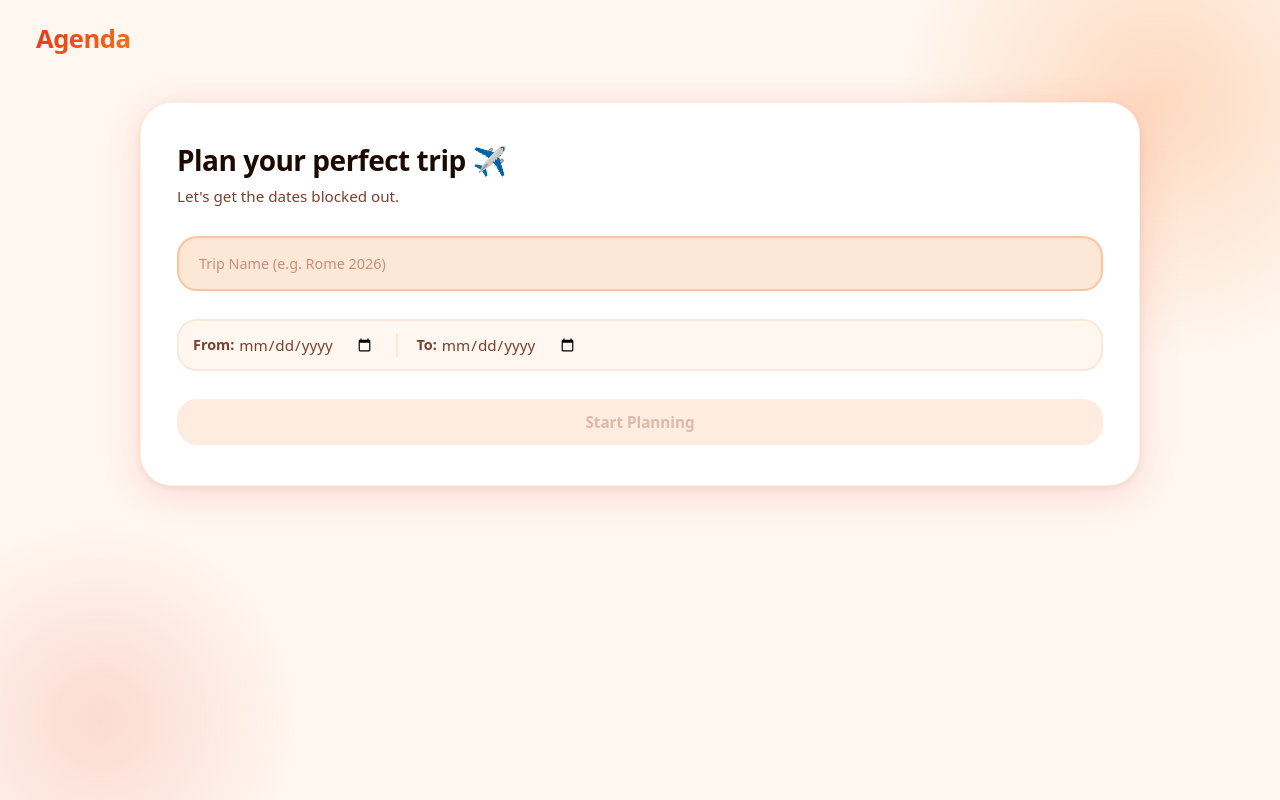
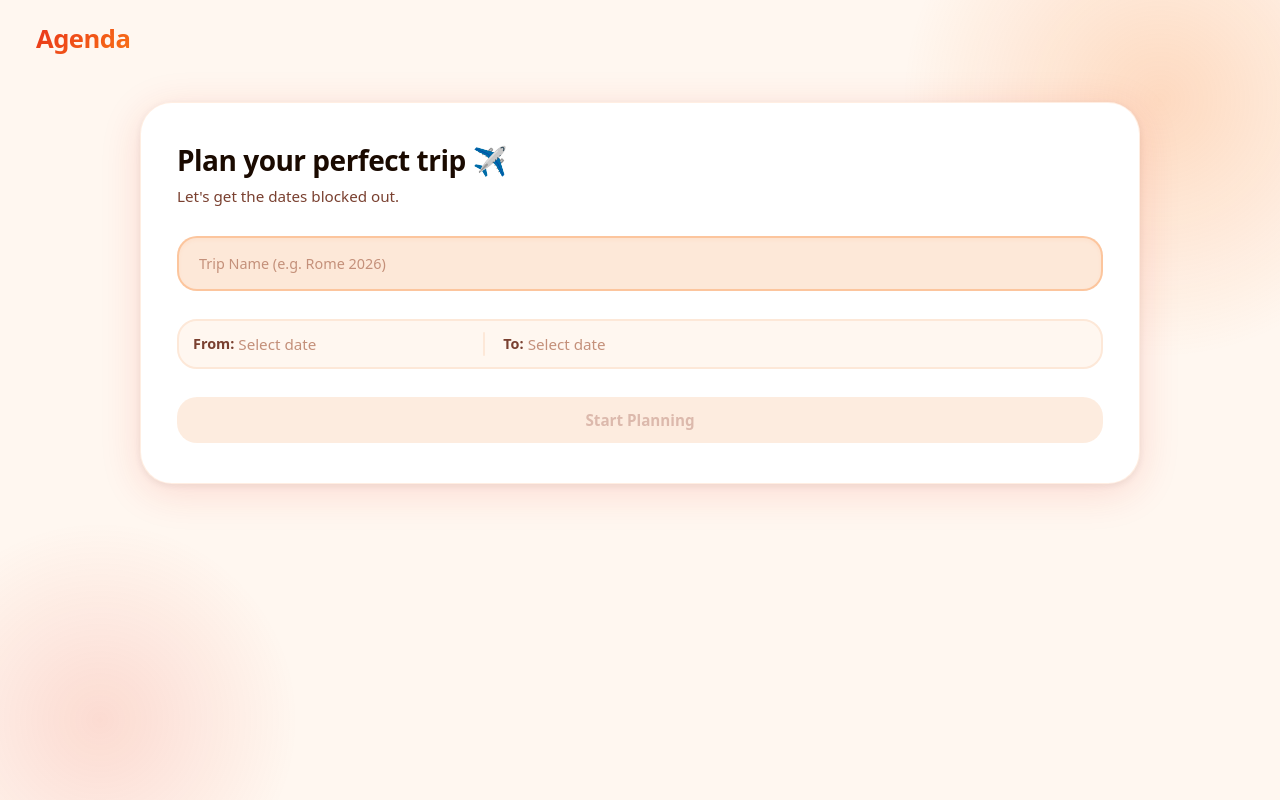
Before and after one commit to jrj221/Agenda, a React (Vite) app: page / in a window 1280 px wide. Built offline with nearby package versions, Linux system fonts and the light colour scheme.

Commit message:
Used react-datepicker to style the datepicker gizmo

```diff
--- a/package.json
+++ b/package.json
@@ -10,7 +10,10 @@
     "preview": "vite preview"
   },
   "dependencies": {
+    "@types/react-datepicker": "^6.2.0",
+    "date-fns": "^4.1.0",
     "react": "^19.2.4",
+    "react-datepicker": "^9.1.0",
     "react-dom": "^19.2.4"
   },
   "devDependencies": {
--- a/src/App.css
+++ b/src/App.css
@@ -541,3 +541,106 @@ body {
 	margin-top: 24px;
 	justify-content: flex-end;
 }
+
+/* ── Datepicker overrides ────────────────────── */
+.react-datepicker-wrapper {
+	width: auto;
+}
+
+.react-datepicker {
+	font-family: inherit !important;
+	border: 1.5px solid rgba(249, 115, 22, 0.2) !important;
+	border-radius: var(--radius-md) !important;
+	box-shadow: var(--shadow-card) !important;
+	background-color: var(--white) !important;
+	overflow: hidden;
+}
+
+.react-datepicker__header {
+	background-color: var(--off-white) !important;
+	border-bottom: 2px solid var(--sand) !important;
+	padding-top: 12px !important;
+}
+
+.react-datepicker__current-month,
+.react-datepicker-time__header,
+.react-datepicker-year-header {
+	color: var(--text) !important;
+	font-weight: 800 !important;
+}
+
+.react-datepicker__day-name,
+.react-datepicker__day,
+.react-datepicker__time-name {
+	color: var(--text) !important;
+}
+
+.react-datepicker__day:hover,
+.react-datepicker__month-text:hover,
+.react-datepicker__quarter-text:hover,
+.react-datepicker__year-text:hover {
+	background-color: var(--sand) !important;
+}
+
+.react-datepicker__day--selected,
+.react-datepicker__day--range-start,
+.react-datepicker__day--range-end,
+.react-datepicker__month-text--selected,
+.react-datepicker__quarter-text--selected,
+.react-datepicker__year-text--selected {
+	background-color: var(--orange) !important;
+	color: var(--white) !important;
+}
+
+.react-datepicker__day--in-selecting-range:not(.react-datepicker__day--range-start):not(.react-datepicker__day--range-end),
+.react-datepicker__day--in-range:not(.react-datepicker__day--range-start):not(.react-datepicker__day--range-end),
+.react-datepicker__month-text--in-selecting-range,
+.react-datepicker__month-text--in-range,
+.react-datepicker__quarter-text--in-selecting-range,
+.react-datepicker__quarter-text--in-range,
+.react-datepicker__year-text--in-selecting-range,
+.react-datepicker__year-text--in-range {
+	background-color: var(--sand) !important;
+	color: var(--orange) !important;
+	border-radius: 0 !important;
+}
+
+.react-datepicker__day--outside-month {
+	color: #d4c4bc !important;
+}
+
+.react-datepicker__day--keyboard-selected {
+	background-color: var(--orange-light) !important;
+	color: var(--white) !important;
+}
+
+.react-datepicker__navigation-icon::before {
+	border-color: var(--orange) !important;
+}
+
+/* Modifying days to connect as a single pill */
+.react-datepicker__day {
+	border-radius: 50% !important;
+	margin: 0.166rem 0 !important;
+	width: 2rem !important;
+	line-height: 2rem !important;
+}
+
+.react-datepicker__day--in-range,
+.react-datepicker__day--in-selecting-range {
+	border-radius: 0 !important;
+}
+
+.react-datepicker__day--range-start {
+	border-top-left-radius: 50% !important;
+	border-bottom-left-radius: 50% !important;
+}
+
+.react-datepicker__day--range-end {
+	border-top-right-radius: 50% !important;
+	border-bottom-right-radius: 50% !important;
+}
+
+.react-datepicker__day--range-start.react-datepicker__day--range-end {
+	border-radius: 50% !important;
+}
--- a/src/components/Homepage.tsx
+++ b/src/components/Homepage.tsx
@@ -1,14 +1,15 @@
-import React, { useState, useRef } from "react";
+import { useState, useRef } from "react";
 import "../App.css";
 import type { AgendaItem, Trip, HomepageListener } from "../presenters/HomepagePresenter";
 import { HomepagePresenter } from "../presenters/HomepagePresenter";
+import { formatDisplayDate, generateDateRangeArray, parseDateString, formatDateObj } from "../utils/dateUtils";
+import { DayPanel } from "./DayPanel";
+import DatePicker from "react-datepicker";
+import "react-datepicker/dist/react-datepicker.css";
 
 interface Props {
 	presenterFactory: (listener: HomepageListener) => HomepagePresenter;
 }
-
-import { formatDisplayDate, generateDateRangeArray } from "../utils/dateUtils";
-import { DayPanel } from "./DayPanel";
 
 type PendingEdit = {
 	name: string;
@@ -87,7 +88,7 @@ function Homepage(props: Props) {
 				name: trip.name,
 				start: editStartDate,
 				end: editEndDate,
-				potentiallyDeletedDates
+				potentiallyDeletedDates,
 			});
 		} else {
 			presenterRef.current?.updateTrip(trip.name, editStartDate, editEndDate);
@@ -97,9 +98,9 @@ function Homepage(props: Props) {
 
 	function confirmDeleteEvents() {
 		if (!pendingTripEdit) return;
-		pendingTripEdit.potentiallyDeletedDates.forEach(date => {
-			const itemsToDelete = items.filter(i => i.day === date);
-			itemsToDelete.forEach(i => presenterRef.current?.removeItem(i.id));
+		pendingTripEdit.potentiallyDeletedDates.forEach((date) => {
+			const itemsToDelete = items.filter((i) => i.day === date);
+			itemsToDelete.forEach((i) => presenterRef.current?.removeItem(i.id));
 		});
 		presenterRef.current?.updateTrip(pendingTripEdit.name, pendingTripEdit.start, pendingTripEdit.end);
 		setIsEditingTripDates(false);
@@ -155,19 +156,28 @@ function Homepage(props: Props) {
 						<div className="input-group">
 							<div className="input-bar">
 								<span className="input-label">From:</span>
-								<input
+								<DatePicker
 									className="date-input text-input"
-									type="date"
-									value={startDate}
-									onChange={(e) => setStartDate(e.target.value)}
+									selected={parseDateString(startDate)}
+									onChange={(date) => setStartDate(formatDateObj(date))}
+									selectsStart
+									startDate={parseDateString(startDate)}
+									endDate={parseDateString(endDate)}
+									dateFormat="MM/dd/yyyy"
+									placeholderText="Select date"
 								/>
 								<div className="divider" />
 								<span className="input-label">To:</span>
-								<input
+								<DatePicker
 									className="date-input text-input"
-									type="date"
-									value={endDate}
-									onChange={(e) => setEndDate(e.target.value)}
+									selected={parseDateString(endDate)}
+									onChange={(date) => setEndDate(formatDateObj(date))}
+									selectsEnd
+									startDate={parseDateString(startDate)}
+									endDate={parseDateString(endDate)}
+									minDate={parseDateString(startDate) || undefined}
+									dateFormat="MM/dd/yyyy"
+									placeholderText="Select date"
 								/>
 							</div>
 						</div>
@@ -185,7 +195,14 @@ function Homepage(props: Props) {
 							{!isEditingTripName ? (
 								<h1 className="card-title">
 									{trip.name}
-									<button className="edit-icon-btn" onClick={startEditTripName} title="Edit Trip Name" aria-label="Edit Trip Name">✎</button>
+									<button
+										className="edit-icon-btn"
+										onClick={startEditTripName}
+										title="Edit Trip Name"
+										aria-label="Edit Trip Name"
+									>
+										✎
+									</button>
 								</h1>
 							) : (
 								<div className="edit-trip-form" style={{ marginBottom: "16px" }}>
@@ -209,7 +226,13 @@ function Homepage(props: Props) {
 										>
 											Save
 										</button>
-										<button className="add-btn edit-cancel-btn" style={{ padding: "8px 16px" }} onClick={() => setIsEditingTripName(false)}>Cancel</button>
+										<button
+											className="add-btn edit-cancel-btn"
+											style={{ padding: "8px 16px" }}
+											onClick={() => setIsEditingTripName(false)}
+										>
+											Cancel
+										</button>
 									</div>
 								</div>
 							)}
@@ -217,26 +240,42 @@ function Homepage(props: Props) {
 							{!isEditingTripDates ? (
 								<p className="card-subtitle">
 									{formatDisplayDate(trip.startDate)} — {formatDisplayDate(trip.endDate)}
-									<button className="edit-icon-btn" onClick={startEditTripDates} title="Edit Trip Dates" aria-label="Edit Trip Dates">✎</button>
+									<button
+										className="edit-icon-btn"
+										onClick={startEditTripDates}
+										title="Edit Trip Dates"
+										aria-label="Edit Trip Dates"
+									>
+										✎
+									</button>
 								</p>
 							) : (
 								<div className="edit-trip-form">
 									<div className="input-group">
 										<div className="input-bar">
 											<span className="input-label">From:</span>
-											<input
+											<DatePicker
 												className="date-input text-input"
-												type="date"
-												value={editStartDate}
-												onChange={(e) => setEditStartDate(e.target.value)}
+												selected={parseDateString(editStartDate)}
+												onChange={(date) => setEditStartDate(formatDateObj(date))}
+												selectsStart
+												startDate={parseDateString(editStartDate)}
+												endDate={parseDateString(editEndDate)}
+												dateFormat="MM/dd/yyyy"
+												placeholderText="Select date"
 											/>
 											<div className="divider" />
 											<span className="input-label">To:</span>
-											<input
+											<DatePicker
 												className="date-input text-input"
-												type="date"
-												value={editEndDate}
-												onChange={(e) => setEditEndDate(e.target.value)}
+												selected={parseDateString(editEndDate)}
+												onChange={(date) => setEditEndDate(formatDateObj(date))}
+												selectsEnd
+												startDate={parseDateString(editStartDate)}
+												endDate={parseDateString(editEndDate)}
+												minDate={parseDateString(editStartDate) || undefined}
+												dateFormat="MM/dd/yyyy"
+												placeholderText="Select date"
 											/>
 										</div>
 									</div>
@@ -249,7 +288,13 @@ function Homepage(props: Props) {
 										>
 											Save
 										</button>
-										<button className="add-btn edit-cancel-btn" style={{ padding: "8px 16px" }} onClick={() => setIsEditingTripDates(false)}>Cancel</button>
+										<button
+											className="add-btn edit-cancel-btn"
+											style={{ padding: "8px 16px" }}
+											onClick={() => setIsEditingTripDates(false)}
+										>
+											Cancel
+										</button>
 									</div>
 								</div>
 							)}
@@ -283,18 +328,31 @@ function Homepage(props: Props) {
 					<div className="modal-card">
 						<h2 className="modal-title">Warning: Events Outside Range</h2>
 						<p className="modal-text">
-							You are trying to change the trip dates, but there are still events on the following dates that fall outside the new range:
+							You are trying to change the trip dates, but there are still events on the following dates
+							that fall outside the new range:
 						</p>
 						<ul className="modal-list">
-							{pendingTripEdit.potentiallyDeletedDates.sort().map(d => (
+							{pendingTripEdit.potentiallyDeletedDates.sort().map((d) => (
 								<li key={d}>{formatDisplayDate(d)}</li>
 							))}
 						</ul>
-						<p className="modal-text" style={{ fontWeight: 600, marginTop: '20px' }}>What would you like to do?</p>
+						<p className="modal-text" style={{ fontWeight: 600, marginTop: "20px" }}>
+							What would you like to do?
+						</p>
 						<div className="modal-actions">
-							<button className="add-btn" style={{ background: 'var(--red)', boxShadow: 'none' }} onClick={confirmDeleteEvents}>Delete Events</button>
-							<button className="add-btn edit-keep-btn" onClick={confirmKeepEvents}>Keep Events</button>
-							<button className="add-btn edit-cancel-btn" onClick={() => setPendingTripEdit(null)}>Cancel</button>
+							<button
+								className="add-btn"
+								style={{ background: "var(--red)", boxShadow: "none" }}
+								onClick={confirmDeleteEvents}
+							>
+								Delete Events
+							</button>
+							<button className="add-btn edit-keep-btn" onClick={confirmKeepEvents}>
+								Keep Events
+							</button>
+							<button className="add-btn edit-cancel-btn" onClick={() => setPendingTripEdit(null)}>
+								Cancel
+							</button>
 						</div>
 					</div>
 				</div>
--- a/src/utils/dateUtils.ts
+++ b/src/utils/dateUtils.ts
@@ -26,3 +26,17 @@ export function generateDateRangeArray(start: string, end: string) {
 	}
 	return dates;
 }
+
+export function parseDateString(ds: string | null | undefined): Date | null {
+	if (!ds) return null;
+	const [y, m, d] = ds.split('-');
+	return new Date(Number(y), Number(m)-1, Number(d));
+}
+
+export function formatDateObj(d: Date | null): string {
+	if (!d) return "";
+	const y = d.getFullYear();
+	const m = String(d.getMonth() + 1).padStart(2, "0");
+	const day = String(d.getDate()).padStart(2, "0");
+	return `${y}-${m}-${day}`;
+}
```
Also changed, not shown: 1 other file (tests, documents, lock files or other folders).
